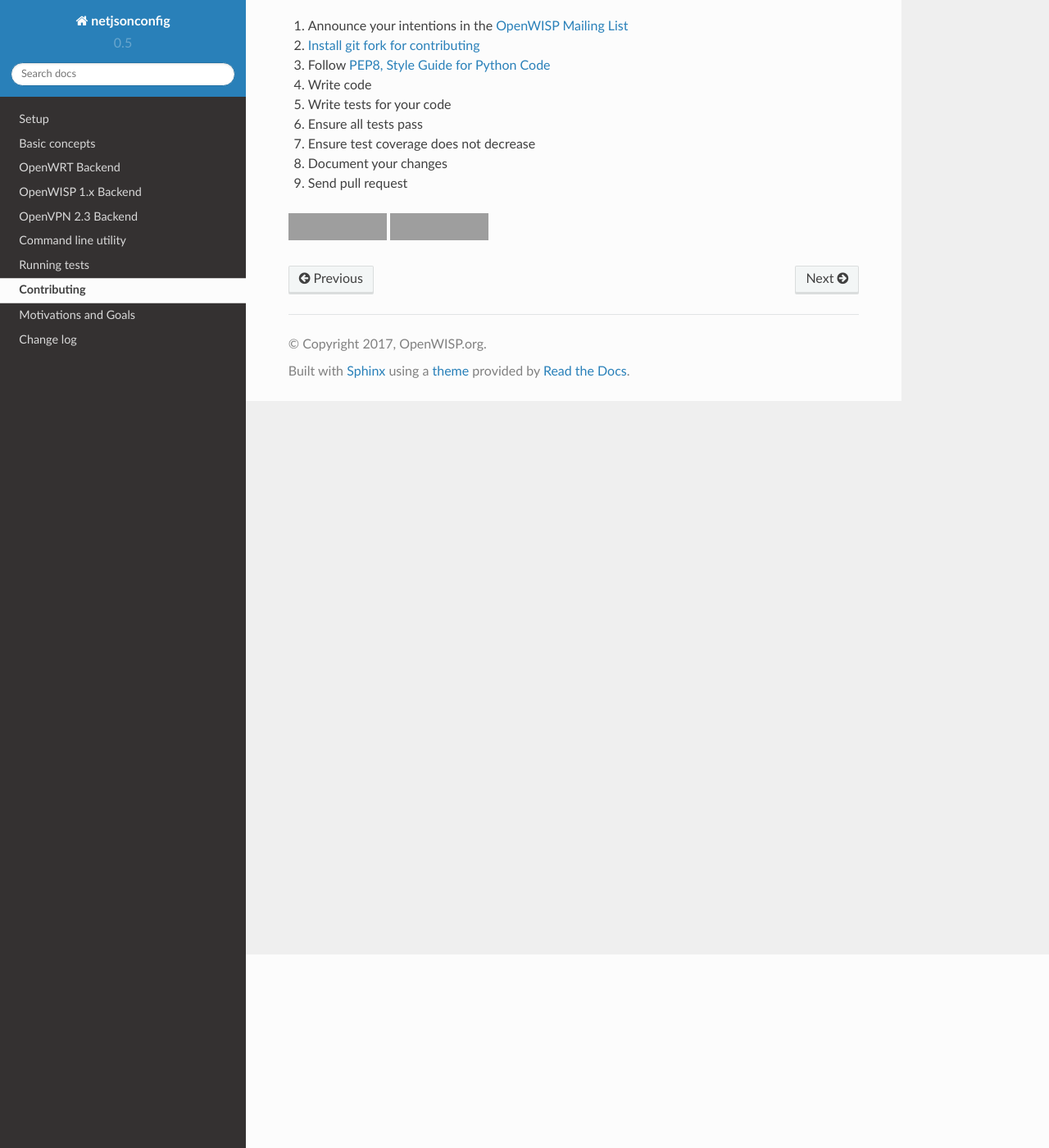
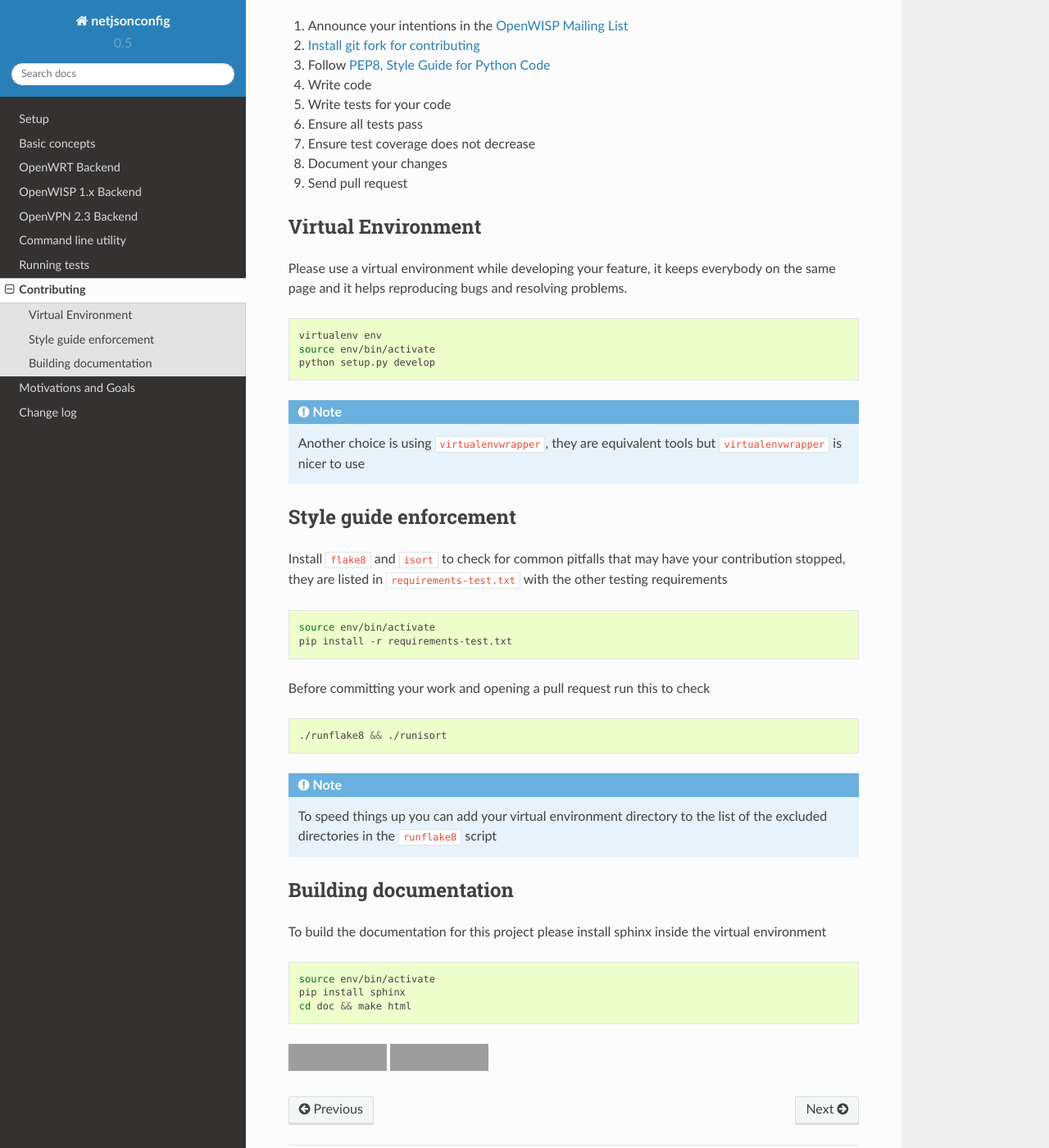
Before and after one commit to openwisp/netjsonconfig, a Sphinx documentation site: the page built from docs/source/general/contributing.rst, in a window 1280 px wide and 1400 px high, scrolled down 236 px. Shown: the whole window at 82% size. Built offline with Sphinx 7.4.7 and the Read the Docs theme 2.0.0, drawn with Linux system fonts in a browser that asks for light colours; grey boxes are pictures that could not be loaded.

Commit message:
[docs] Updated contributing page with best practices

```diff
--- a/docs/source/general/contributing.rst
+++ b/docs/source/general/contributing.rst
@@ -16,6 +16,52 @@ If you intend to contribute in any way please keep the following guidelines in m
 8. Document your changes
 9. Send pull request
 
+
+Virtual Environment
+-------------------
+
+Please use a virtual environment while developing your feature, it keeps everybody on the same page and it helps reproducing bugs and resolving problems.
+
+.. code-block:: shell
+
+    virtualenv env
+    source env/bin/activate
+    python setup.py develop
+
+.. note::
+
+    Another choice is using ``virtualenvwrapper``, they are equivalent tools but ``virtualenvwrapper`` is nicer to use
+
+Style guide enforcement
+-----------------------
+
+Install ``flake8`` and ``isort`` to check for common pitfalls that may have your contribution stopped, they are listed in ``requirements-test.txt`` with the other testing requirements
+
+.. code-block:: shell
+
+    source env/bin/activate
+    pip install -r requirements-test.txt
+
+Before committing your work and opening a pull request run this to check
+
+.. code-block:: shell
+
+    ./runflake8 && ./runisort
+
+.. note::
+    To speed things up you can add your virtual environment directory to the list of the excluded directories in the ``runflake8`` script
+
+Building documentation
+----------------------
+
+To build the documentation for this project please install sphinx inside the virtual environment
+
+.. code-block:: shell
+
+    source env/bin/activate
+    pip install sphinx
+    cd doc && make html
+
 .. raw:: html
 
     <p>
```
